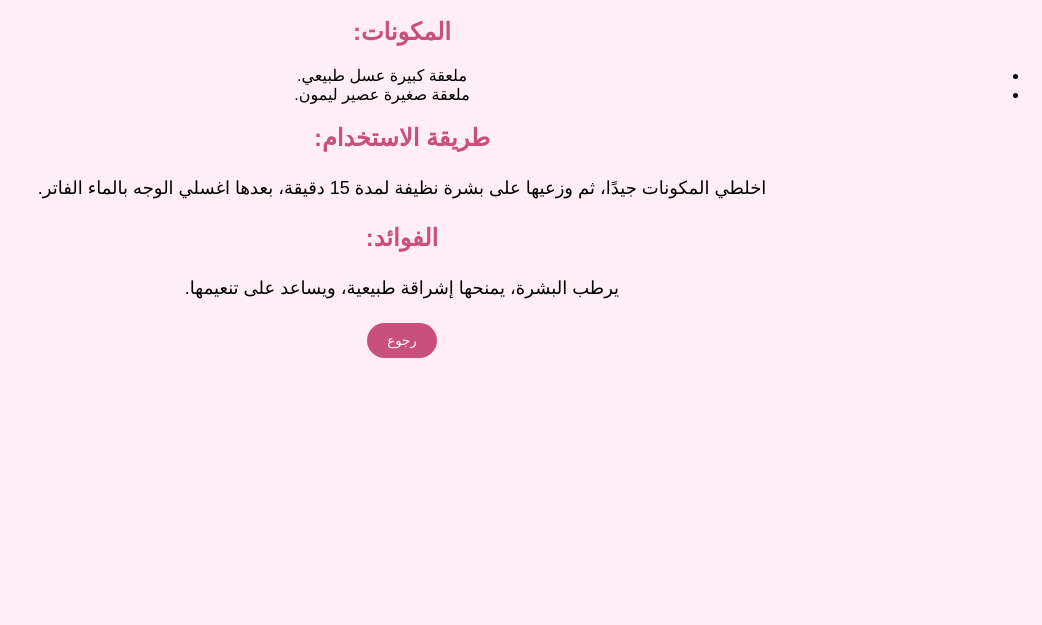
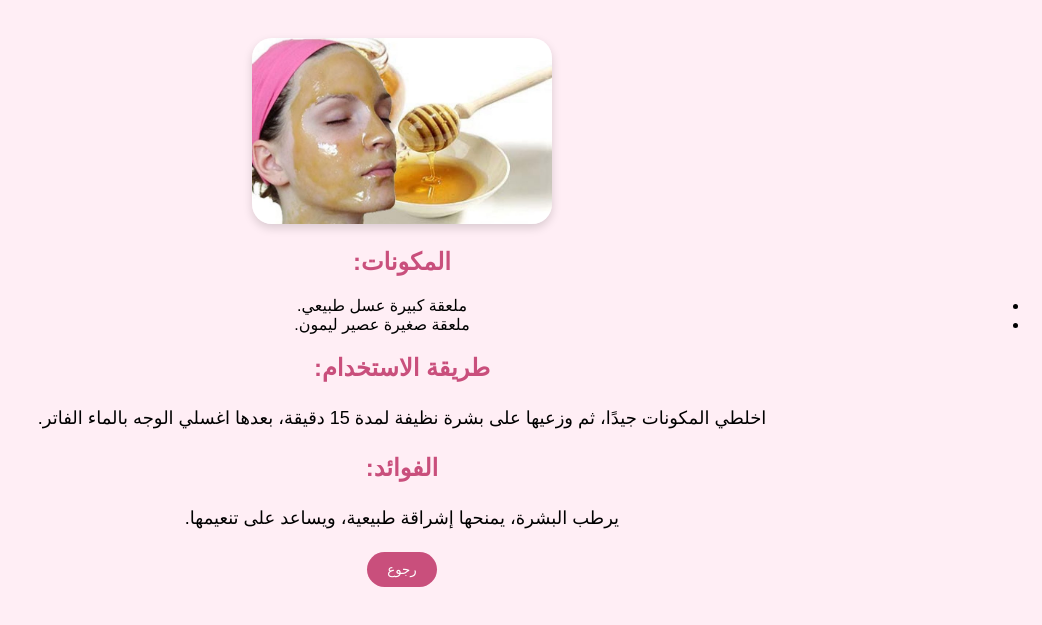
Before and after one commit to Afnan369917/Yafabrand-, a plain HTML site: page mask1.html in a window 1280 px wide. Shown: the part 81-706 px from the top of the page, without its empty margins (238-1280 px from the left). Drawn offline with Linux system fonts and the light colour scheme.

Commit message:
Add image to honey mask recipe

```diff
--- a/mask1.html
+++ b/mask1.html
@@ -58,7 +58,7 @@
 <div class="recipe">
 
 <h1>🍯 ماسك العسل</h1>
-
+<img src ="honeymask.jpg" alt ="insert" width ="150px">
 <h2>المكونات:</h2>
 <ul>
 <li>ملعقة كبيرة عسل طبيعي.</li>
```
